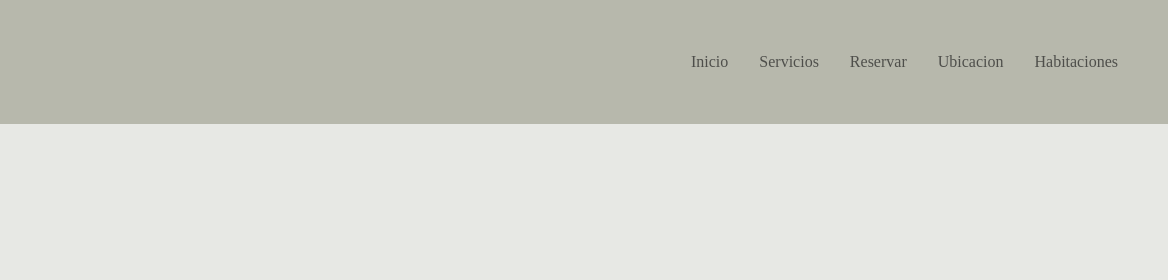
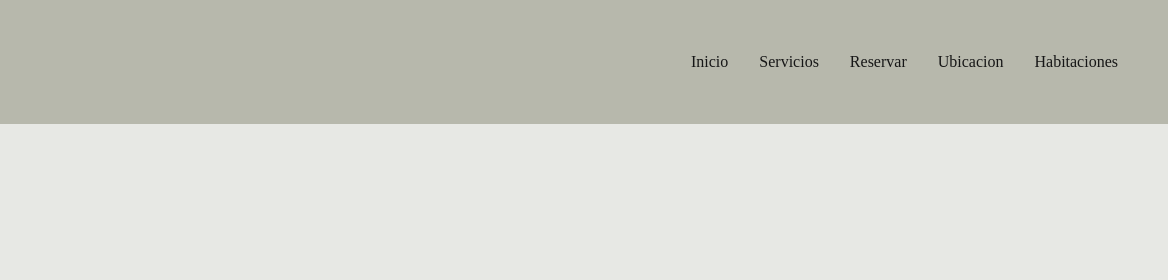
Before and after one commit to umafuster/PFFuster, a plain HTML site: page index.html in a window 1280 px wide. Shown: the top 280 px of the page, 112-1280 px from the left. Drawn offline with nearby package versions, Linux system fonts and the light colour scheme; a web font is replaced by a local one.

Commit message:
Modificaciones de Organizacion

```diff
--- a/CSS/style.css
+++ b/CSS/style.css
@@ -19,10 +19,11 @@ header {
     margin-top: 0px;
     display: flex;
     justify-content: space-between;
-    /*position: fixed;*/
+    opacity: 0.9;
+}
 
-    opacity: 0.9;
-
+.nav-link {
+    color: black;
 }
 
 /* Logo Footer y Header */
@@ -158,44 +159,9 @@ footer .logo {
     justify-content: center;
 }
 
-
-
-
 /* Fin Footer */
 
 
-
-/* Pagina Servicios */
-/*.section-desayuno,
-.section-piscina,
-.section-spa,
-.section-gimnasio {
-    margin: 30px 5px;
-    border: 2px solid rgb(178, 179, 167);
-    padding: 80px;
-}
-*/
-/*.section-desayuno-img {
-    width: 400px;
-    height: 300px;
-}
-
-
-.section-piscina-img {
-    width: 450px;
-    height: 300px;
-}
-
-.section-spa-img {
-    width: 400px;
-    height: 300px;
-}
-
-.section-gimnasio-img {
-    width: 400px;
-    height: 300px;
-}
-*/
 
 .container-servicios {
     margin-left: 225px;
@@ -424,52 +390,3 @@ footer .logo {
     width: 5rem;
     height: 4.5rem;
 }
-
-
-/* Media Querys */
-
-/*@media screen (min-width: 360px) and (max-width: 904px) {
-    header {
-        background-color: rgb(178, 179, 167);
-        opacity: 0.9;
-        display: flex;
-        flex-direction: row-reverse;
-        width: 100%;
-    }
-    .container-link {
-        display: grid;
-        grid-template-columns: repeat(2, 1fr);
-        grid-template-rows: repeat(3, 1fr);
-        grid-column-gap: 0px;
-        grid-row-gap: 0px;
-    }
-
-    footer {
-        background-color: rgb(178, 179, 167);
-        width: auto;
-        padding: 30px;
-        display: flex;
-        justify-content: space-between;
-    }
-
-
-
-    .contacto {
-        padding-top: 6px;
-        padding-left: 1px;
-        margin: 30px;
-        display: flex;
-        flex-direction: column;
-    }
-
-    .redes {
-        margin: 30px;
-        padding-right: 30px;
-        display: flex;
-        flex-direction: column;
-        padding-left: 50px;
-
-    }
-
-}
-*/
```
Also changed, not shown: Pages/habitaciones.html (+19 -14 lines), Pages/reservar.html (+2 -1 lines), Pages/servicios.html (+0 -3 lines), Pages/ubicacion.html (+4 -4 lines), index.html (+4 -48 lines).
